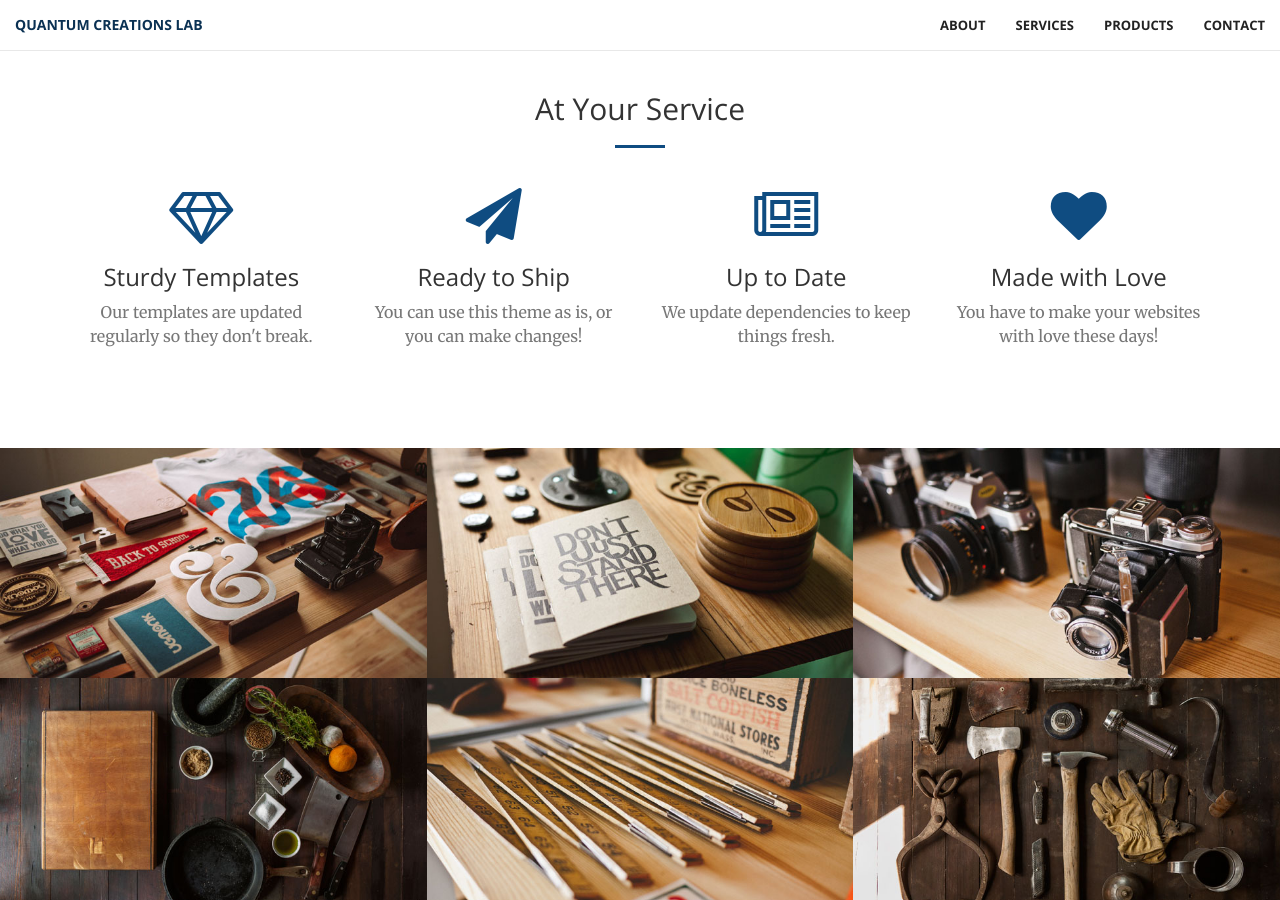
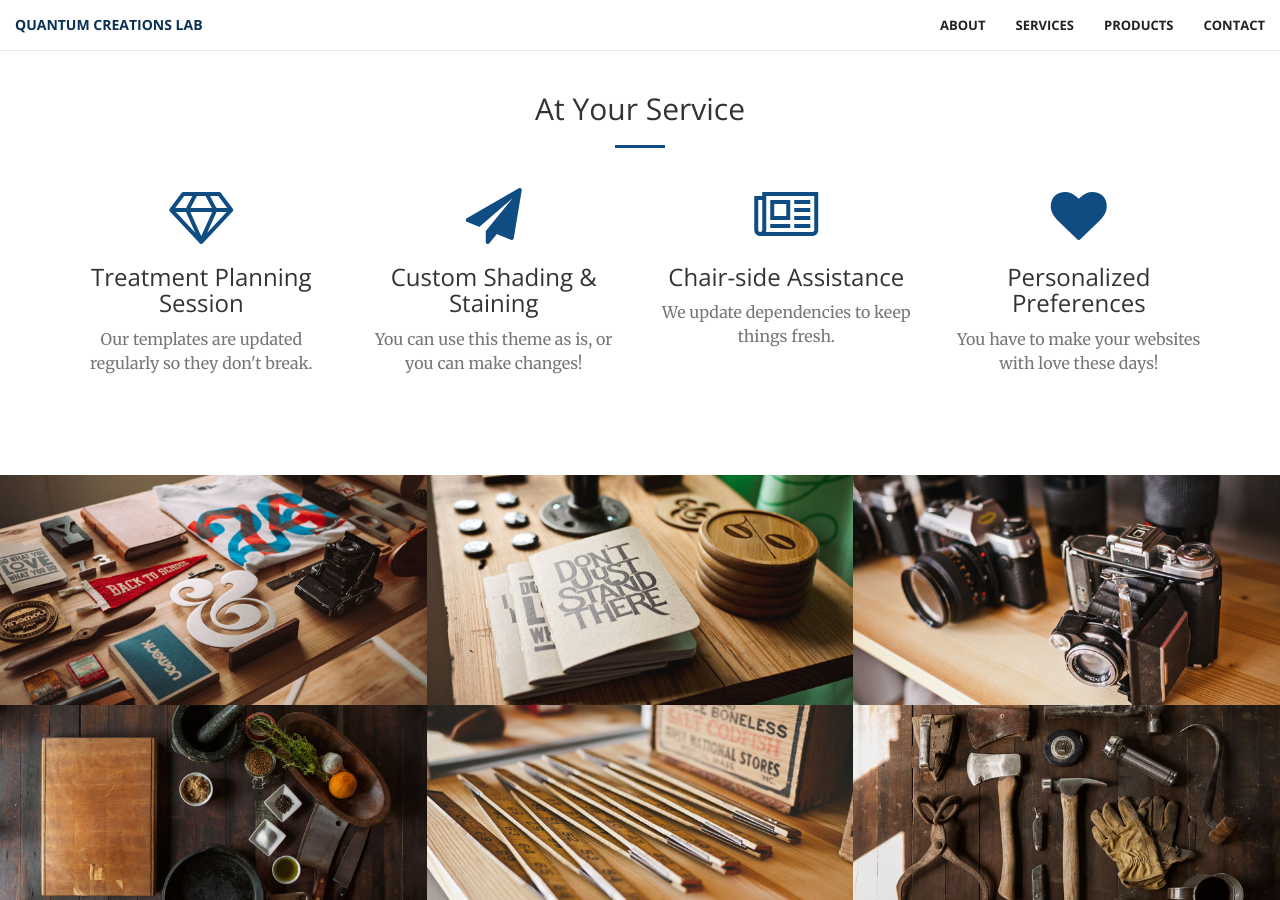
Before and after one commit to jj2hh/quantumlab, a Jekyll site: the page built from index.html, in a window 1280 px wide and 900 px high, scrolled down 1374 px. Built offline with Jekyll 4.4.1, drawn with Linux system fonts in a browser that asks for light colours.

Commit message:
Update services.html

```diff
--- a/_includes/services.html
+++ b/_includes/services.html
@@ -12,28 +12,28 @@
             <div class="col-lg-3 col-md-6 text-center">
                 <div class="service-box">
                     <i class="fa fa-4x fa-diamond wow bounceIn text-primary"></i>
-                    <h3>Sturdy Templates</h3>
+                    <h3>Treatment Planning Session</h3>
                     <p class="text-muted">Our templates are updated regularly so they don't break.</p>
                 </div>
             </div>
             <div class="col-lg-3 col-md-6 text-center">
                 <div class="service-box">
                     <i class="fa fa-4x fa-paper-plane wow bounceIn text-primary" data-wow-delay=".1s"></i>
-                    <h3>Ready to Ship</h3>
+                    <h3>Custom Shading & Staining</h3>
                     <p class="text-muted">You can use this theme as is, or you can make changes!</p>
                 </div>
             </div>
             <div class="col-lg-3 col-md-6 text-center">
                 <div class="service-box">
                     <i class="fa fa-4x fa-newspaper-o wow bounceIn text-primary" data-wow-delay=".2s"></i>
-                    <h3>Up to Date</h3>
+                    <h3>Chair-side Assistance</h3>
                     <p class="text-muted">We update dependencies to keep things fresh.</p>
                 </div>
             </div>
             <div class="col-lg-3 col-md-6 text-center">
                 <div class="service-box">
                     <i class="fa fa-4x fa-heart wow bounceIn text-primary" data-wow-delay=".3s"></i>
-                    <h3>Made with Love</h3>
+                    <h3>Personalized Preferences</h3>
                     <p class="text-muted">You have to make your websites with love these days!</p>
                 </div>
             </div>
```
